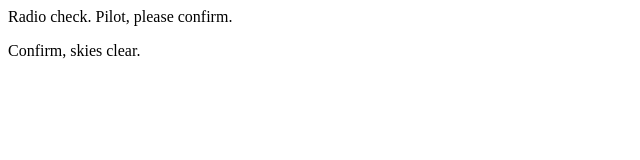
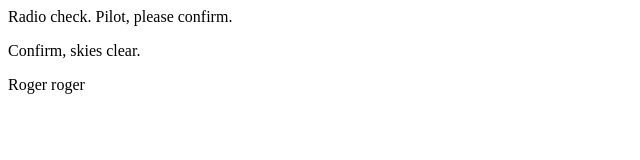
Before and after one commit to Ralivingston753/studiolaunchcode, a plain HTML site: page index.html in a window 1280 px wide. Shown: the whole page, without its empty margins (0-640 px from the left). Drawn offline with Linux system fonts and the light colour scheme.

Commit message:
added more line

```diff
--- a/index.html
+++ b/index.html
@@ -2,5 +2,6 @@
    <body>
       <p>Radio check. Pilot, please confirm.</p>
       <p>Confirm, skies clear.</p>
+      <p> Roger roger</p>
    </body>
 </html>
```
